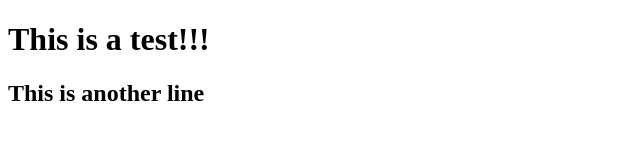
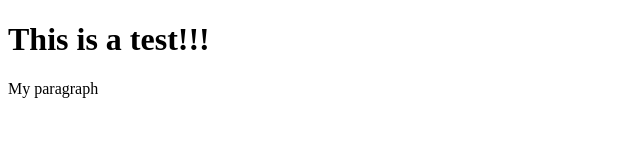
Before and after one commit to fakejackbdu/github-desktop-test, a plain HTML site: page index.html in a window 1280 px wide. Shown: the whole page, without its empty margins (0-640 px from the left). Drawn offline with Linux system fonts and the light colour scheme.

Commit message:
Replace project description

```diff
--- a/index.html
+++ b/index.html
@@ -2,6 +2,6 @@
 <html>
   <body>
     <h1>This is a test!!!</h1>
-    <h2>This is another line</h2>
+    <p>My paragraph</p>
   </body>
 </html>
```
